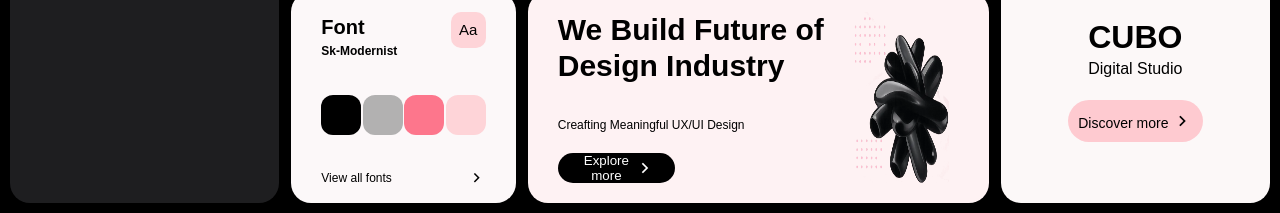
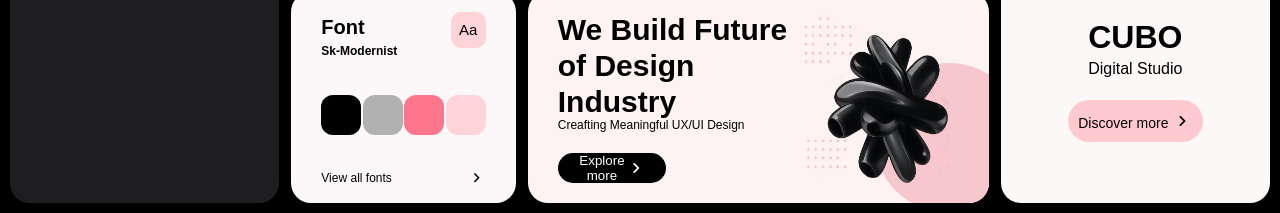
Before and after one commit to Almusavveer/Cohort-3.0, a plain HTML site: page Assignment 4/index.html in a window 1280 px wide. Shown: the part 667-880 px from the top of the page. Drawn offline with nearby package versions, Linux system fonts and the light colour scheme.

Commit message:
Assignment 4

```diff
--- a/Assignment 4/styles.css
+++ b/Assignment 4/styles.css
@@ -380,6 +380,7 @@
   grid-template-columns: 3fr 1fr;
   grid-template-rows: 1;
   padding: 20px 40px 20px 30px;
+  overflow: hidden;
 }
 
 .eight .left{
@@ -406,7 +407,7 @@
   background-color: black;
   border-radius: 50px;
   border: none;
-  width: 40%;
+  width: 45%;
   height: 30px;
   padding: 10px 20px;
   display: flex;
@@ -419,22 +420,29 @@
   font-size: 20px;
 }
 
+.eight .right {
+  position: relative;
+  z-index: 0;
+}
 
 .eight .right img{
-  width: 100%;
+  width: 150px;
   height: 100%;
   position: relative;
+  z-index: 1;
 }
 
 .eight .right .circle{
   position: absolute;
-  top: 95%;
-  left: 72%;
+  top: 30%;
+  left: 50%;
   z-index: -1;
-  width: 100px;
-  height: 100px;
+  width: 150px;
+  height: 150px;
+  border-radius: 50%;
   background-color: #f6c7cc;
 }
+
 .nine {
   grid-area: nine;
   background: #fcf8f8;
```
